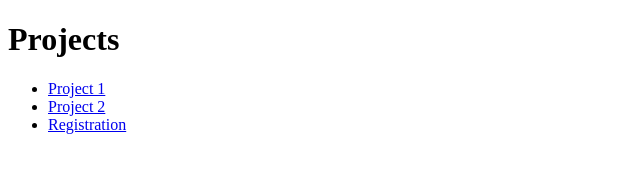
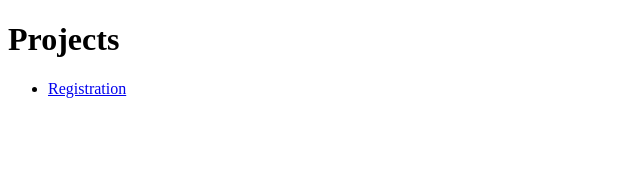
Before and after one commit to teju1817/wad101-1, a website: page http-server/project.html in a window 1280 px wide. Shown: the whole page, without its empty margins (0-640 px from the left). Drawn offline with Linux system fonts and the light colour scheme.

Commit message:
Update project.html

```diff
--- a/http-server/project.html
+++ b/http-server/project.html
@@ -7,8 +7,6 @@
 <body>
    <h1>Projects</h1>
    <ul>
-       <li><a href="./project1">Project 1</a></li>
-       <li><a href="./project2">Project 2</a></li>
        <li><a href="./registration.html">Registration</a></li>
 
    </ul>
```
